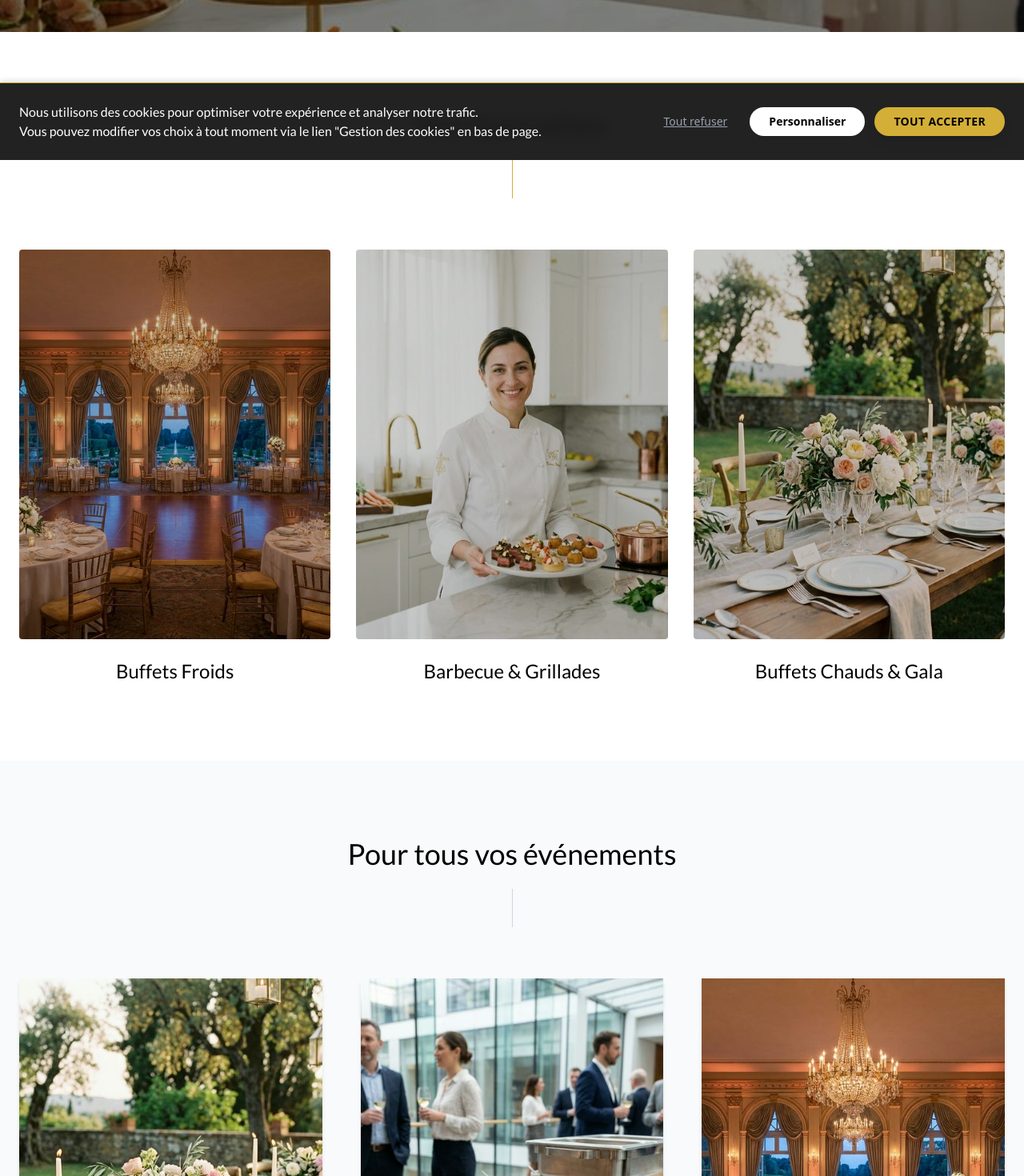
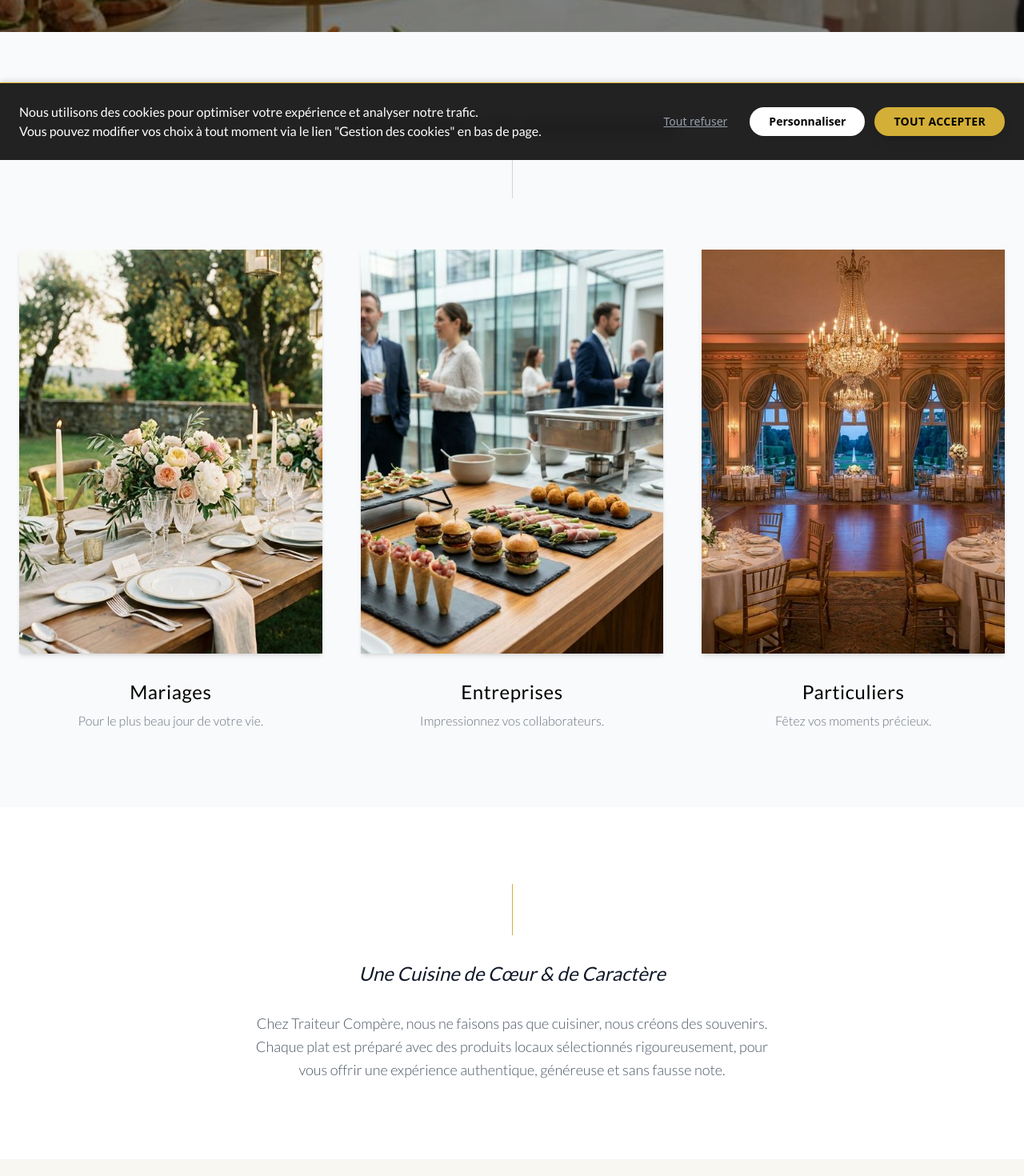
Before and after one commit to FlorianMeganck/traiteur-compere, a Next.js app: page / in a window 1280 px wide. Shown: the part 600-2070 px from the top of the page at 80% size. Built offline with nearby package versions, Linux system fonts and the light colour scheme; a web font is replaced by a local one.

Commit message:
change accueil

```diff
--- a/app/page.tsx
+++ b/app/page.tsx
@@ -74,11 +74,11 @@ export default function Home() {
         </motion.div>
       </section>
 
-      {/* --- 2. SPECIALTIES SECTION (New) --- */}
-      <SpecialtiesSection />
+      {/* --- 2. SERVICES SECTION (Moved Up) --- */}
+      <ServicesSection />
 
-      {/* --- 3. SERVICES SECTION (Was "Nos Univers") --- */}
-      <ServicesSection />
+      {/* --- 3. NARRATIVE TEXT (New) --- */}
+      <NarrativeTextSection />
 
       {/* --- 4. KEY FIGURES (Stats) --- */}
       <KeyFiguresSection />
@@ -92,51 +92,20 @@ export default function Home() {
 
 // --- SUB-SECTIONS ---
 
-function SpecialtiesSection() {
-  const specialties = [
-    {
-      title: "Buffets Froids",
-      image: "/images/banquet.png", // Using banquet for cold buffet
-      link: "/formules"
-    },
-    {
-      title: "Barbecue & Grillades",
-      image: "/images/chef.png", // Placeholder for Grill - maybe chef working on something?
-      link: "/formules"
-    },
-    {
-      title: "Buffets Chauds & Gala",
-      image: "/images/wedding.png", // Using wedding for hot/gala
-      link: "/formules"
-    }
-  ];
+function NarrativeTextSection() {
+  return (
+    <section className="py-24 bg-white text-center px-6">
+      <div className="max-w-2xl mx-auto flex flex-col items-center">
+        {/* Decorative Separator */}
+        <div className="w-[1px] h-16 bg-[#D4AF37] mb-8"></div>
 
-  return (
-    <section className="py-24 bg-white">
-      <div className="max-w-7xl mx-auto px-6">
-        <div className="text-center mb-16">
-          <h2 className="text-4xl font-serif text-black">Nos Spécialités</h2>
-          <div className="w-[1px] h-12 bg-[#D4AF37] mx-auto mt-6"></div>
-        </div>
+        <h3 className="text-2xl font-serif text-gray-900 mb-8 italic">
+          Une Cuisine de Cœur & de Caractère
+        </h3>
 
-        <div className="grid grid-cols-1 md:grid-cols-3 gap-8">
-          {specialties.map((item, index) => (
-            <Link href={item.link} key={index} className="group cursor-pointer">
-              <div className="relative overflow-hidden aspect-[4/5] mb-6 rounded-sm">
-                <div className="absolute inset-0 bg-black/20 group-hover:bg-black/10 transition-colors z-10" />
-                <Image
-                  src={item.image}
-                  alt={item.title}
-                  fill
-                  className="object-cover transition-transform duration-700 group-hover:scale-110"
-                />
-              </div>
-              <h3 className="text-2xl font-serif text-center text-black group-hover:text-[#D4AF37] transition-colors">
-                {item.title}
-              </h3>
-            </Link>
-          ))}
-        </div>
+        <p className="text-lg text-gray-600 leading-relaxed font-light">
+          Chez Traiteur Compère, nous ne faisons pas que cuisiner, nous créons des souvenirs. Chaque plat est préparé avec des produits locaux sélectionnés rigoureusement, pour vous offrir une expérience authentique, généreuse et sans fausse note.
+        </p>
       </div>
     </section>
   );
```
